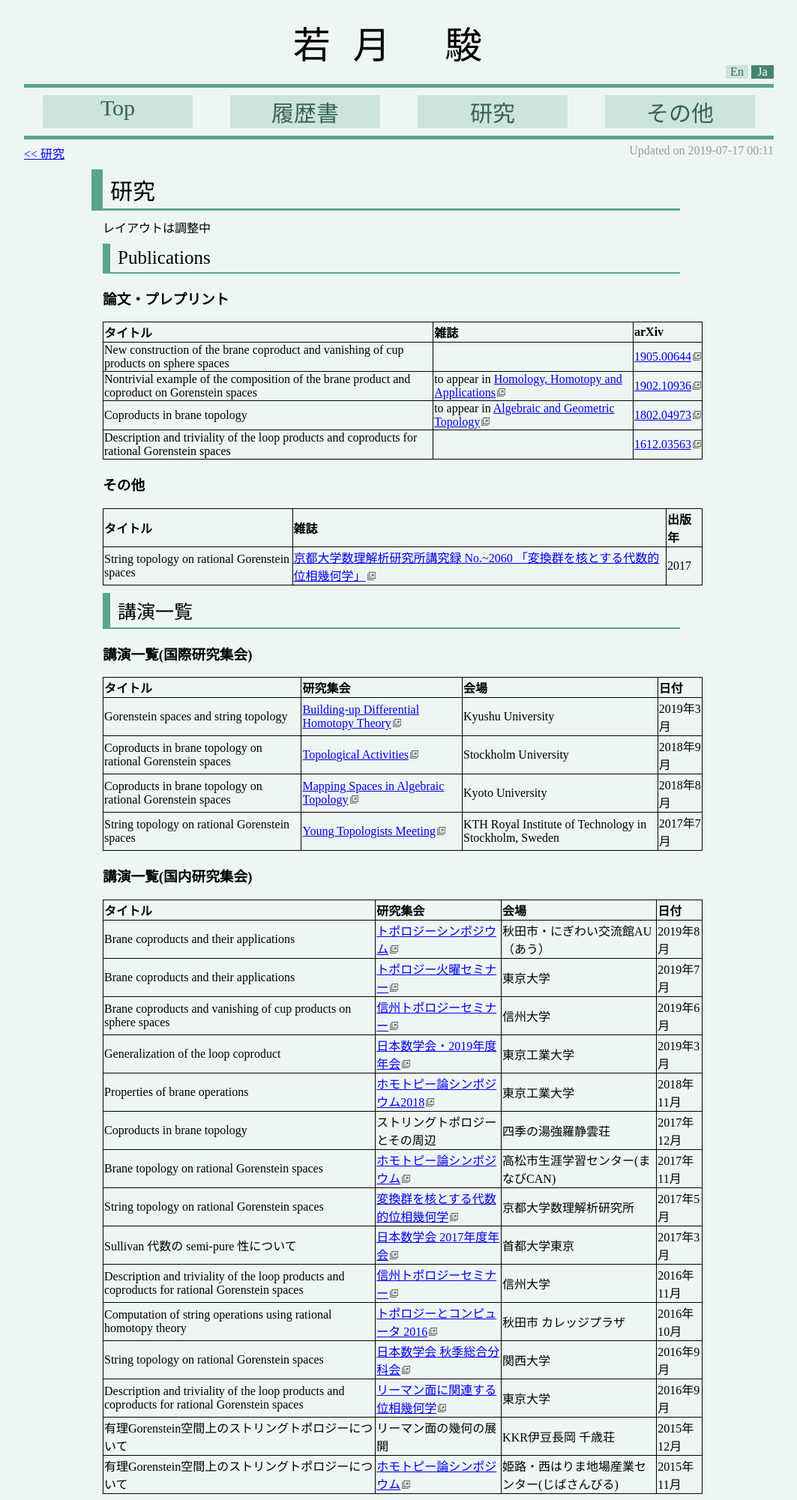
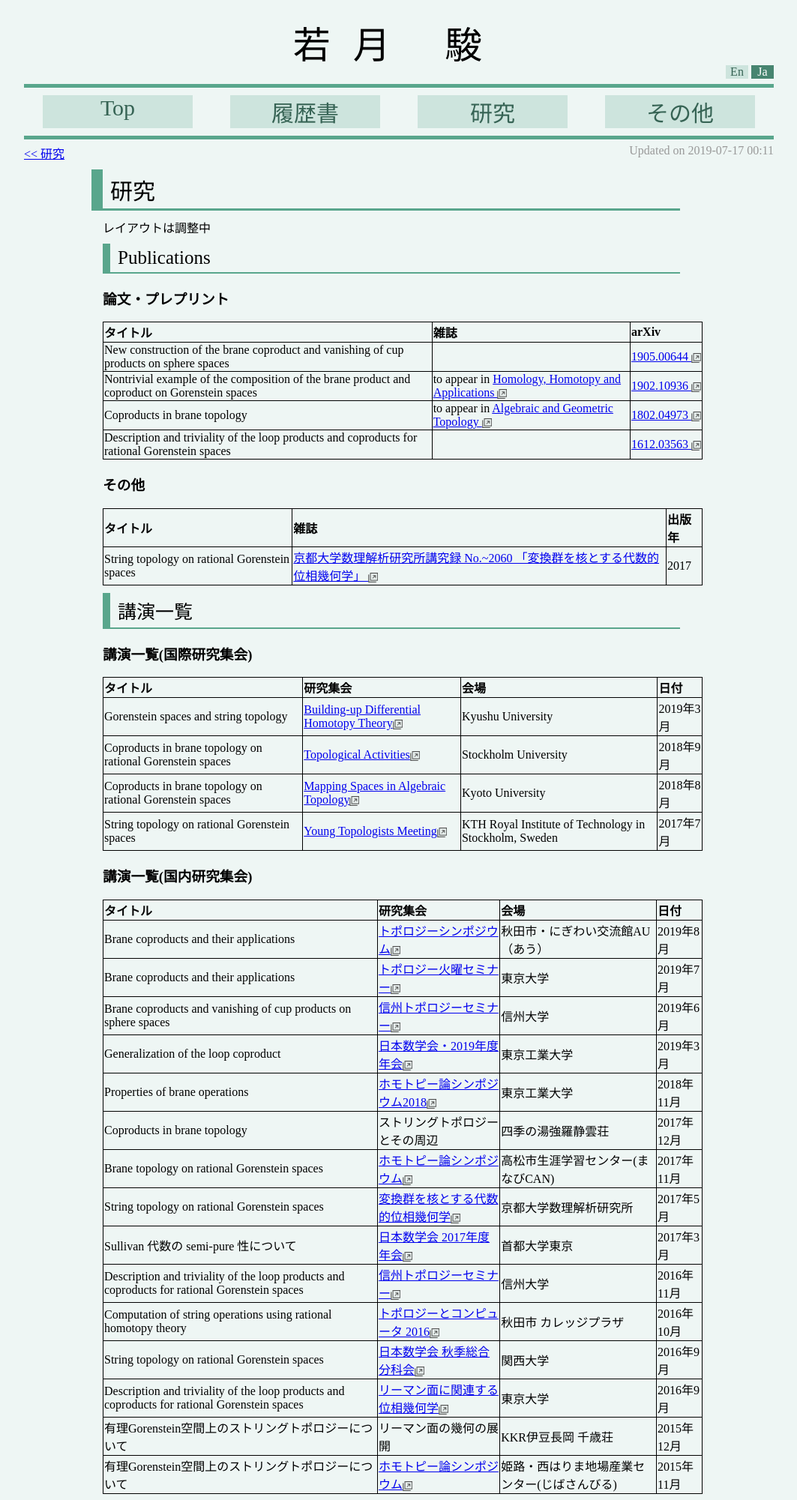
Before and after one commit to shwaka/homepage, a Jekyll site: the page built from jekyll/research-table-ja.html, in a window 1280 px wide. Shown: the whole page at 75% size, without its empty margins (108-1171 px from the left). Built offline with Jekyll 4.4.1, drawn with Linux system fonts in a browser that asks for light colours.

Commit message:
improve image presentation for target=blank

```diff
--- a/jekyll/assets/css/mystyle.scss
+++ b/jekyll/assets/css/mystyle.scss
@@ -87,15 +87,23 @@ h2 {
 }
 
 a[target="_blank"]{
-  // background-color: red;
-  padding-right: 13px;
-  background: url({{ site.baseurl }}/assets/img/target_blank.png) right center/11px auto no-repeat;
-  // &:after{
-  //   content: "a";
-  // }
-  div#access_counter &{
-    padding-right: 0px;
-    background: none;
+  // padding-right: 13px;
+  // background: url({{ site.baseurl }}/assets/img/target_blank.png) right center/11px auto no-repeat;
+  &::after{
+    content: "";
+    display: inline-block;
+    background-image: url({{ site.baseurl }}/assets/img/target_blank.png);
+    background-size: contain;
+    vertical-align: middle;
+    width: 13px;
+    height: 13px;
+    div#access_counter &{
+      padding-right: 0px;
+      background: none;
+    }
+  }
+  &.arxiv{
+    white-space: nowrap;
   }
 }
 
--- a/jekyll/research-table-ja.html
+++ b/jekyll/research-table-ja.html
@@ -28,7 +28,7 @@ backref: research
           </a>
         </td>
         <td>
-          <a target="_blank" href="https://arxiv.org/abs/{{ article.arxiv }}">
+          <a target="_blank" href="https://arxiv.org/abs/{{ article.arxiv }}" class="arxiv">
             {{ article.arxiv }}
           </a>
         </td>
@@ -39,7 +39,7 @@ backref: research
         <td>{{ article.title }}</td>
         <td></td>
         <td>
-          <a target="_blank" href="https://arxiv.org/abs/{{ article.arxiv }}">
+          <a target="_blank" href="https://arxiv.org/abs/{{ article.arxiv }}" class="arxiv">
             {{ article.arxiv }}
           </a>
         </td>
```
